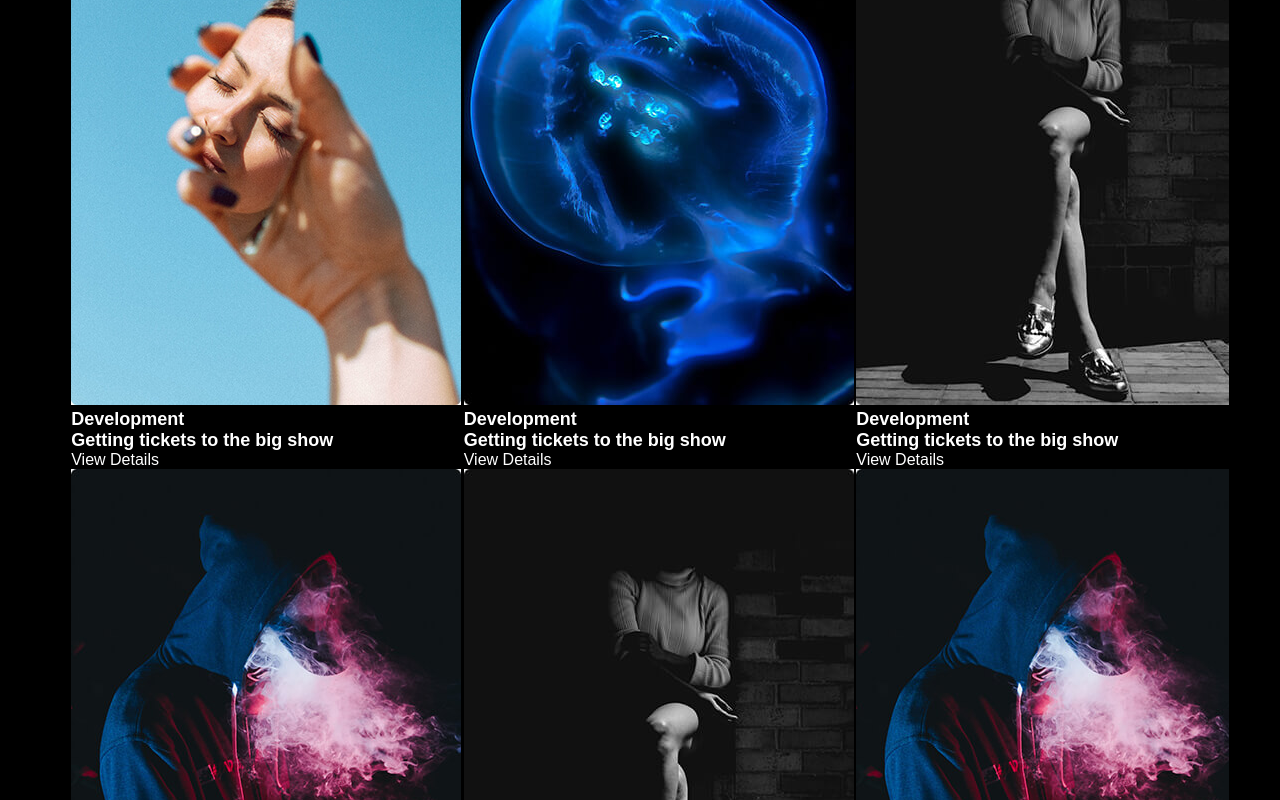
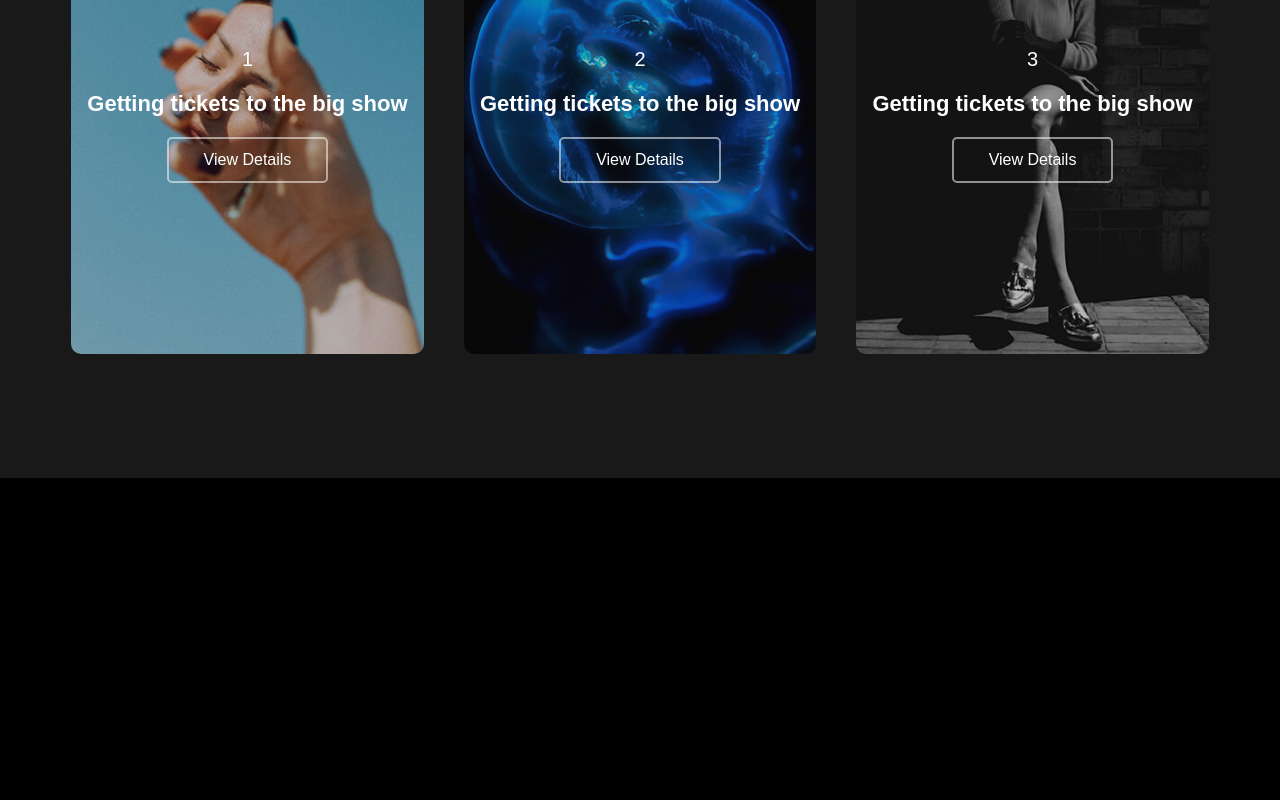
Before and after one commit to OrelAlon/portfolio, a React (Create React App) app: page / in a window 1280 px wide. Shown: the part 1520-2320 px from the top of the page. After the commit the page ends 1998 px from the top, so only its background shows below. Built offline with nearby package versions, Linux system fonts and the light colour scheme.

Commit message:
project css

```diff
--- a/src/component/Portfolio.js
+++ b/src/component/Portfolio.js
@@ -28,7 +28,7 @@
                 <div className='mask__effect'></div>
               </div>
               <div className='project__meta absolute'>
-                <h5 className='project__text'>Development</h5>
+                <h5 className='project__text'>1</h5>
                 <h4 className='project__text'>
                   Getting tickets to the big show
                 </h4>
@@ -48,7 +48,7 @@
                 <div className='mask__effect'></div>
               </div>
               <div className='project__meta absolute'>
-                <h5 className='project__text'>Development</h5>
+                <h5 className='project__text'>2</h5>
                 <h4 className='project__text'>
                   Getting tickets to the big show
                 </h4>
@@ -68,7 +68,7 @@
                 <div className='mask__effect'></div>
               </div>
               <div className='project__meta absolute'>
-                <h5 className='project__text'>Development</h5>
+                <h5 className='project__text'>3</h5>
                 <h4 className='project__text'>
                   Getting tickets to the big show
                 </h4>
@@ -79,7 +79,7 @@
             </div>
           </div>
 
-          <div className='col__3'>
+          {/* <div className='col__3'>
             <div className='project__box pointer relative'>
               <div className='project__box__img pointer relative'>
                 <div className='project__img__box'>
@@ -101,6 +101,26 @@
 
           <div className='col__3'>
             <div className='project__box pointer relative'>
+              <div className='col__3'>
+                <div className='project__box pointer relative'>
+                  <div className='project__box__img pointer relative'>
+                    <div className='project__img__box'>
+                      <img src={Project4} alt='' className='project__img' />
+                    </div>
+                    <div className='mask__effect'></div>
+                  </div>
+                  <div className='project__meta absolute'>
+                    <h5 className='project__text'>Development</h5>
+                    <h4 className='project__text'>
+                      Getting tickets to the big show
+                    </h4>
+                    <a href='#' className='project__btn'>
+                      View Details
+                    </a>
+                  </div>
+                </div>
+              </div>
+
               <div className='project__box__img pointer relative'>
                 <div className='project__img__box'>
                   <img src={Project3} alt='' className='project__img' />
@@ -116,10 +136,10 @@
                   View Details
                 </a>
               </div>
-            </div>
-          </div>
+            </div> */}
+          {/* </div> */}
 
-          <div className='col__3'>
+          {/* <div className='col__3'>
             <div className='project__box pointer relative'>
               <div className='project__box__img pointer relative'>
                 <div className='project__img__box'>
@@ -137,11 +157,11 @@
                 </a>
               </div>
             </div>
-          </div>
+          </div> */}
 
-          <div className='view__more__btn d__flex align__items__center justify__content__center pxy__30'>
+          {/* <div className='view__more__btn d__flex align__items__center justify__content__center pxy__30'>
             <button className='view__more pointer btn'>View more</button>
-          </div>
+          </div> */}
         </div>
       </div>
     </div>
--- a/src/css/Portfolio.css
+++ b/src/css/Portfolio.css
@@ -0,0 +1,99 @@
+.project {
+  background-color: #191919;
+}
+img.project__img {
+  border-radius: 10px;
+  width: 100%;
+  object-fit: cover;
+  transition: 0.4s;
+  opacity: 0.7;
+  position: relative;
+}
+img.project__img::after {
+  content: '';
+  width: 100%;
+  height: 100%;
+  background-color: #000;
+  z-index: 1;
+  opacity: 1;
+}
+.mask__effect {
+  width: 100%;
+  height: 100%;
+  position: absolute;
+  top: 0;
+  left: 0;
+  background-color: #f9004d;
+  border-radius: 10px;
+  transition: 0.4s;
+  opacity: 0.3;
+  display: none;
+}
+.project__box:hover .mask__effect {
+  display: inline;
+  transform: scale(1.1);
+}
+.project__box:hover img.project__img {
+  transform: scale(1.1);
+}
+.project__meta.absolute {
+  top: 0%;
+  left: 0%;
+  display: flex;
+  height: 100%;
+  align-items: center;
+  justify-content: center;
+  flex-direction: column;
+  flex-wrap: wrap;
+  border-radius: 10px;
+  width: 100%;
+}
+h5.project__text {
+  font-weight: 400;
+  font-size: 20px;
+  padding-bottom: 20px;
+}
+h4.project__text {
+  font-size: 22px;
+  font-family: Poppins, sans-serif;
+  font-weight: 700;
+  padding-bottom: 20px;
+}
+a.project__btn {
+  padding: 12px 35px;
+  border: 2px solid #ffffff87;
+  border-radius: 5px;
+  transition: 0.4s ease;
+}
+a.project__btn:hover {
+  background-color: #f9004d;
+  border: 2px solid #f9004d;
+}
+button.btn {
+  padding: 15px 20px;
+  font-size: 18px;
+  font-weight: 500;
+  border-radius: 5px;
+  border: 2px solid #f9004d;
+  background-color: #f9004d;
+  color: #fff !important;
+  text-transform: uppercase;
+  letter-spacing: 2px;
+  transition: 0.4s all ease;
+}
+button.view__more:hover {
+  background-color: #fff;
+  border: 2px solid #f9004d;
+  color: #f9004d !important;
+}
+/* RESPONSIVE */
+@media only screen and (max-width: 1024px) {
+  h5.project__text {
+    font-weight: 400;
+    font-size: 20px;
+    padding-bottom: 20px;
+  }
+  h4.project__text {
+    font-size: 18px;
+  }
+}
```
